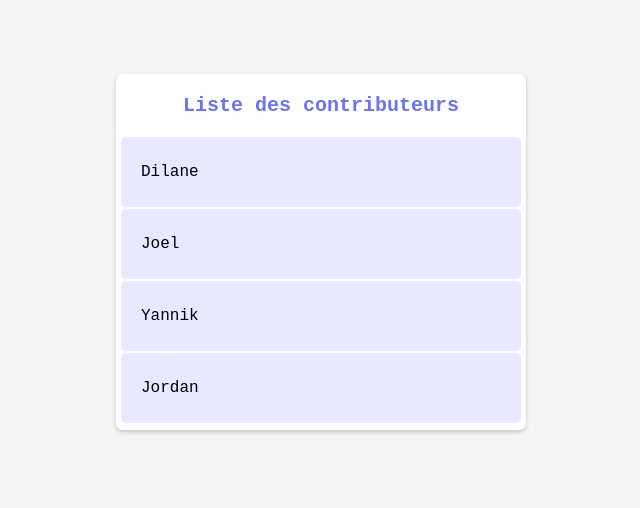
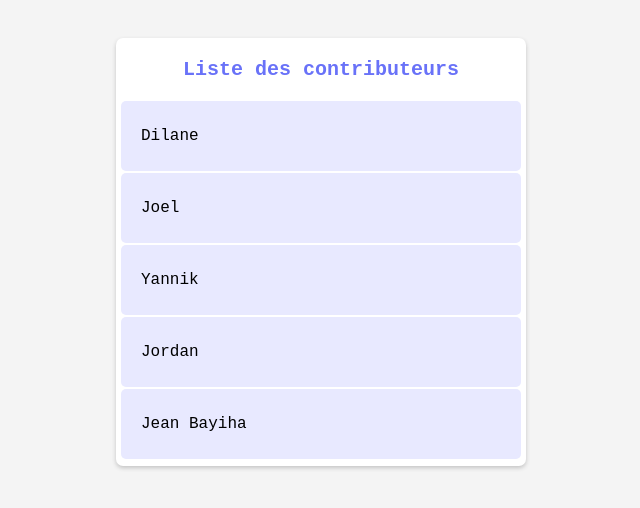
Before and after one commit to dilane3/gdsc_git_test, a plain HTML site: page index.html in a window 1280 px wide. Shown: the part 148-656 px from the top of the page, without its empty margins (319-959 px from the left). Drawn offline with Linux system fonts and the light colour scheme.

Commit message:
Ajout d'un contributeur

```diff
--- a/index.html
+++ b/index.html
@@ -17,6 +17,7 @@
             <li>Joel</li>
             <li>Yannik</li>
             <li>Jordan</li>
+            <li>Jean Bayiha</li>
         </ul>
     </section>
 </body>
```
